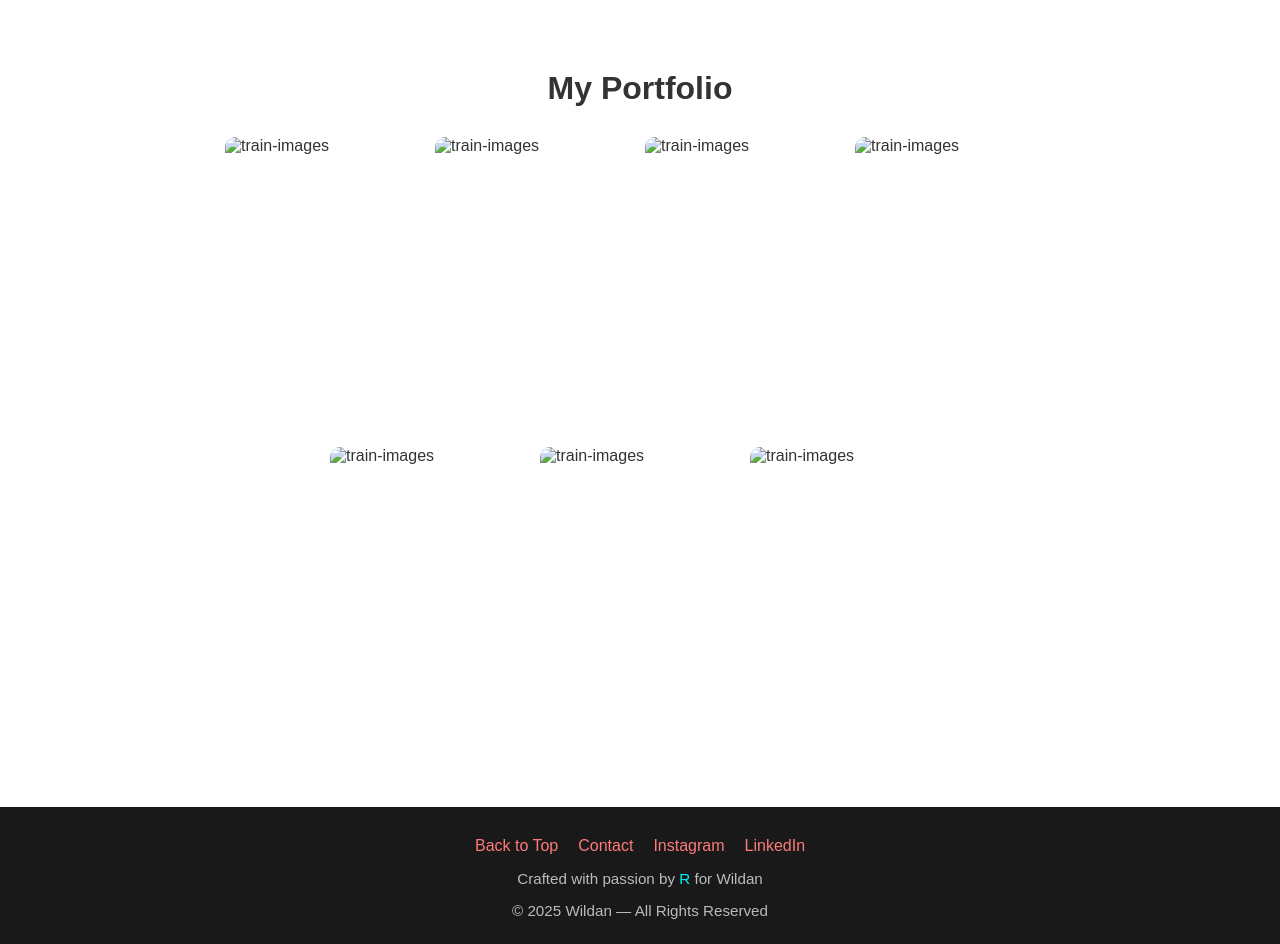
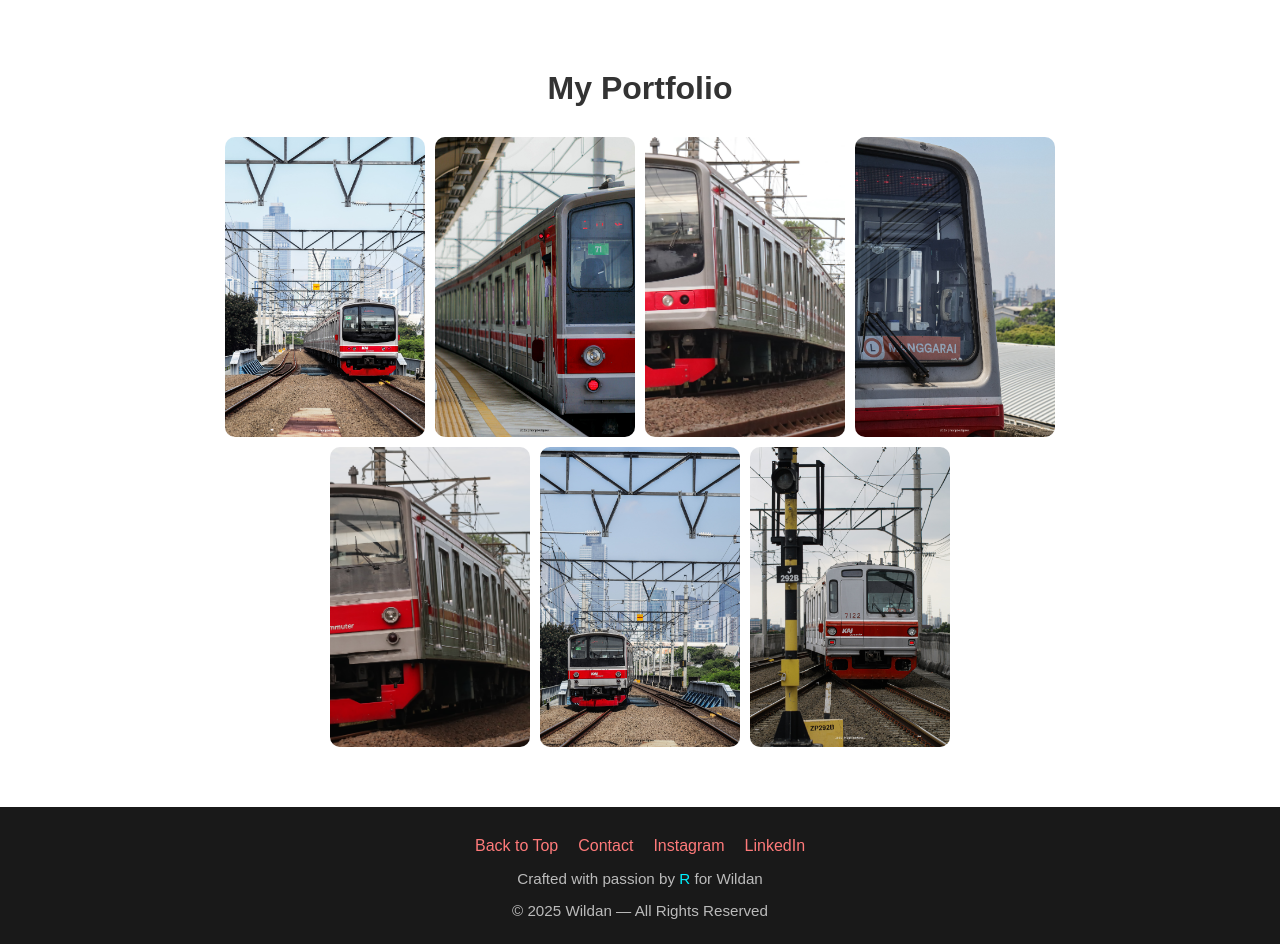
Before and after one commit to Vtolin/fg-porto, a plain HTML site: page index.html in a window 1280 px wide. Shown: the part 1780-2724 px from the top of the page. Drawn offline with Linux system fonts and the light colour scheme.

Commit message:
fixed a problem

```diff
--- a/index.html
+++ b/index.html
@@ -386,13 +386,13 @@
     <div class="portfolio">
         <h2>My Portfolio</h2>
         <div class="portfolio-items">
-            <img src="portoim/tr1.jpeg" alt="train-images">
-            <img src="portoim/tr2.jpeg" alt="train-images">
-            <img src="portoim/tr3.jpeg" alt="train-images">
-            <img src="portoim/tr4.jpeg" alt="train-images">
-            <img src="portoim/tr5.jpeg" alt="train-images">
-            <img src="portoim/tr6.jpeg" alt="train-images">
-            <img src="portoim/tr7.jpeg" alt="train-images">
+            <img src="portoimg/tr1.jpeg" alt="train-images">
+            <img src="portoimg/tr2.jpeg" alt="train-images">
+            <img src="portoimg/tr3.jpeg" alt="train-images">
+            <img src="portoimg/tr4.jpeg" alt="train-images">
+            <img src="portoimg/tr5.jpeg" alt="train-images">
+            <img src="portoimg/tr6.jpeg" alt="train-images">
+            <img src="portoimg/tr7.jpeg" alt="train-images">
         </div>
     </div>
 
```
